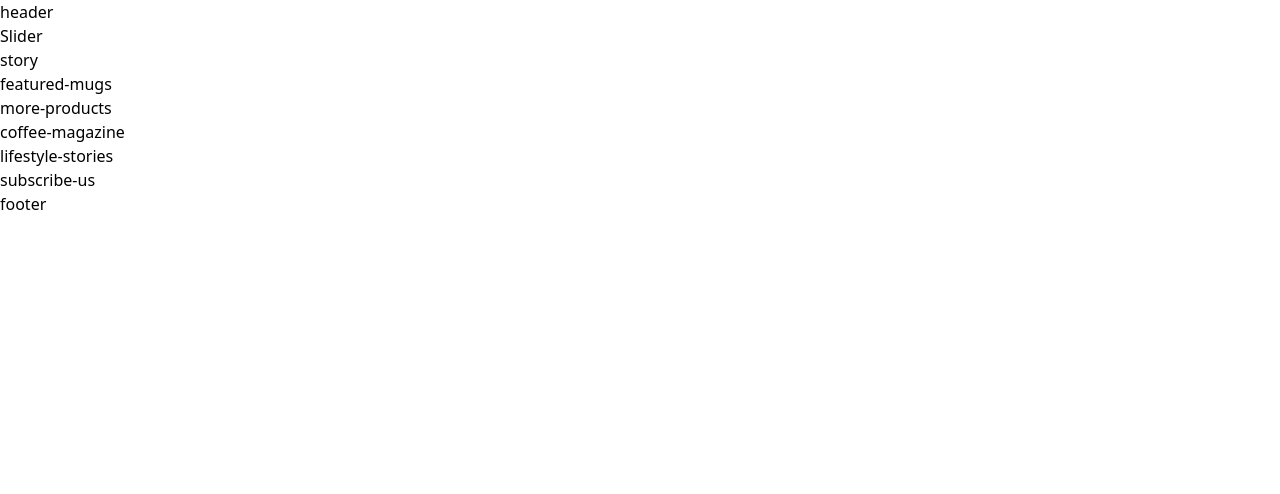
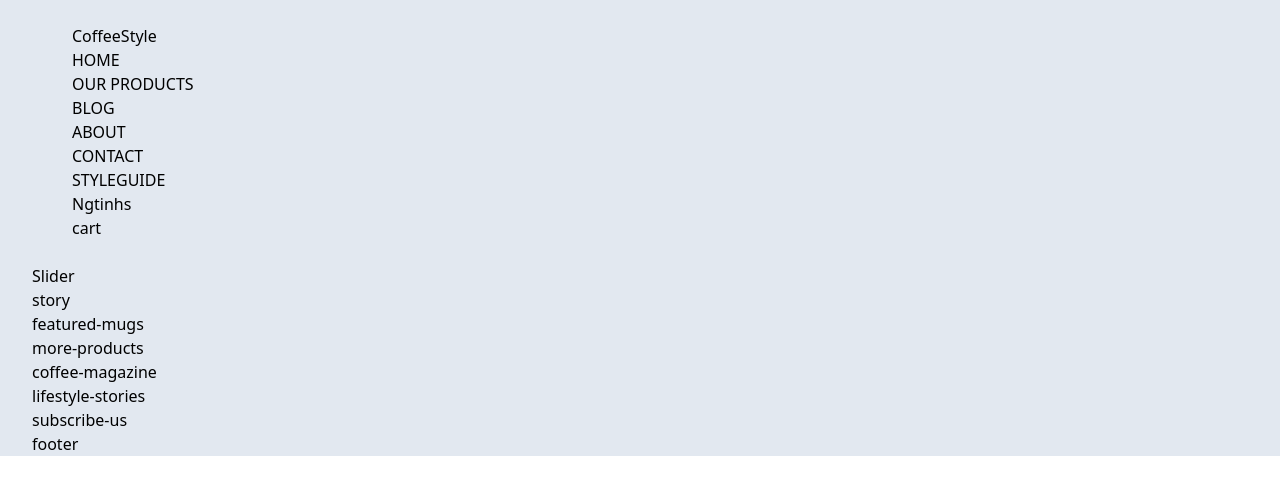
Before and after one commit to Ngtinhs/TailwindcssCoffee, a website: page public/index.html in a window 1280 px wide. Drawn offline with Linux system fonts and the light colour scheme.

Commit message:
1 vai thu

```diff
--- a/public/index.html
+++ b/public/index.html
@@ -5,13 +5,45 @@
   <meta http-equiv="X-UA-Compatible" content="IE=edge">
   <meta name="viewport" content="width=device-width, initial-scale=1.0">
   <title>Ngtinhs</title>
-  <link href="./output.css" rel="stylesheet">
+  <link href="./output.css" type="text/css" rel="stylesheet">
 </head>
 <body>
   <div id="root">
-    <div class="content-wrapper">
-      <header>
-        header
+    <div class="content-wrapper max-w-screen-2xl text-base mx-auto px-8 bg-slate-200">
+      <header class="py-6 mx-10">
+        <nav>
+            <div class="logo">
+                CoffeeStyle
+            </div>
+            <ul class="">
+                <li class="">
+                    <a href="" class="">HOME</a>
+                </li>
+                <li class="">
+                    <a href="" class="">OUR PRODUCTS</a>
+                </li>
+                <li class="">
+                    <a href="" class="">BLOG</a>
+                </li>
+                <li class="">
+                    <a href="" class="">ABOUT</a>
+                </li>
+                <li class="">
+                    <a href="" class="">CONTACT</a>
+                </li>
+                <li class="">
+                    <a href="" class="">STYLEGUIDE</a>
+                </li>
+                <li class="">
+                    <a href="#" target="_blank" class="">Ngtinhs</a>
+                </li>
+            </ul>
+            <ul class="">
+                <li class="">
+                    <a href="#">cart</a>
+                </li>
+            </ul>
+        </nav>
       </header>
 
       <main>
```
Also changed, not shown: public/output.css.
